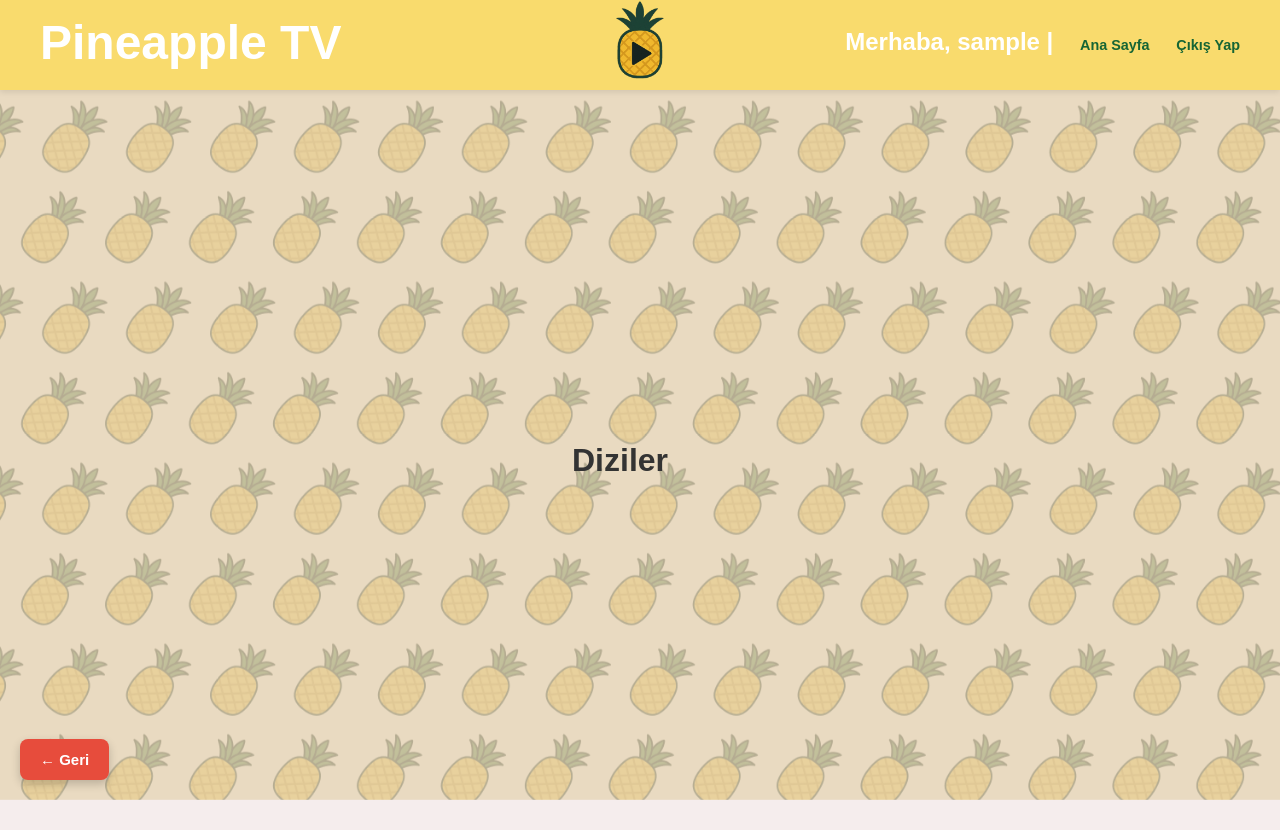
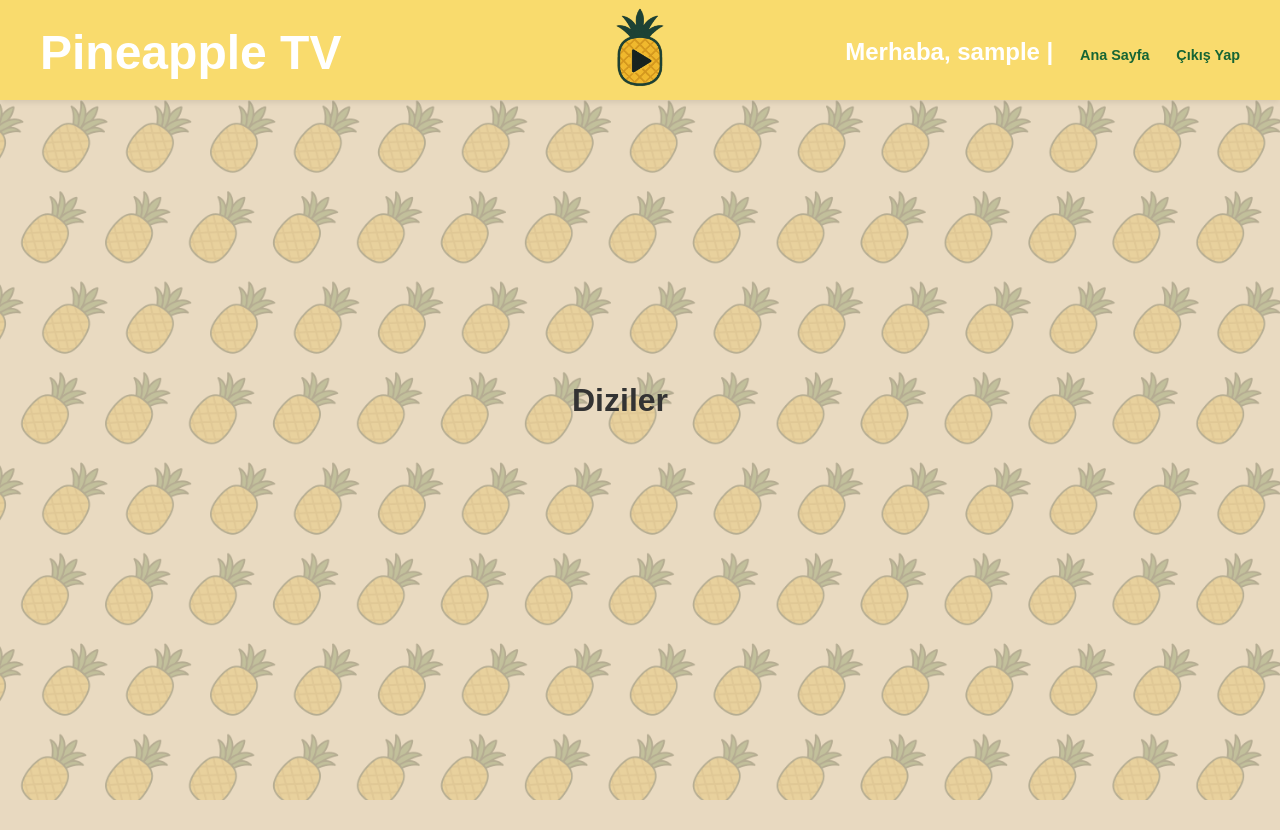
Before and after one commit to pineapple-borek/pineapple_borekTV, a Flask app: page /shows/diziler in a window 1280 px wide. After the commit the page ends 800 px from the top, so only its background shows below. Run offline with Flask 3, Linux system fonts and the light colour scheme; the visitor is signed in with stand-in values (Sample User, id 1).

Commit message:
show.html üzerine
#header ile cliplenme düzeltildi

```diff
--- a/pineappleTV/static/css/style.css
+++ b/pineappleTV/static/css/style.css
@@ -33,20 +33,26 @@
 
 header {
 
+
     background-color: var(--primary-color);
     color: white;
     width: 100%;
-    height: 120px; /* yüksekliği sabit tut */
+    height: 100px; /* yüksekliği sabit tut */
     display: flex;
     justify-content: space-between;
     align-items: center;
-    position:relative;
-    /* padding: 0 20px; */
-    padding: 20px 40px;
+    position:fixed;
+    top: 0;
+    bottom: 30;
+    padding: 0px 40px 20px 40px;
     font-size: 1.5em;
     font-weight: bold;
     box-sizing: border-box;
     box-shadow: 0 2px 6px rgba(0, 0, 0, 0.1);
+    z-index: 25;
+
+    margin-top: 0px;
+    float:inline-start;
 }
 
 .left-content,
@@ -66,6 +72,7 @@
 }
 
 .logo-image {
+    padding-bottom: 25px;
     height: 80px;
     width: auto;
 }
@@ -345,6 +352,8 @@
 
 /* Video Listesi */
 .video-list {
+    top: 52%;
+    position: relative;
     display: flex;
     flex-wrap: wrap;
     gap: 30px;
@@ -369,11 +378,11 @@
 
 
 .thumbnail {
-    width: 100%;
-    height: 120px;
-    object-fit: cover;
+    max-width: 75%;
+    object-fit:cover;
+
     border-radius: 8px;
-    margin-bottom: 10px;
+    margin-bottom: 20px;
 }
 
 .video-link {
--- a/pineappleTV/templates/favorite.html
+++ b/pineappleTV/templates/favorite.html
@@ -21,6 +21,6 @@
             <p class="no-favorites">Henüz hiç favori eklenmedi.</p>
         {% endif %}
     </div>
-    <a href="javascript:history.back()" class="back-button">← Geri</a>
+
 </div>
 {% endblock %}
--- a/pineappleTV/templates/shows.html
+++ b/pineappleTV/templates/shows.html
@@ -13,7 +13,7 @@
 
             </div>
         {% endfor %}
-        <a href="javascript:history.back()" class="back-button">← Geri</a> <!-- button -->
+
     </div>
 
     <style>
--- a/pineappleTV/templates/video.html
+++ b/pineappleTV/templates/video.html
@@ -46,7 +46,7 @@
             {% endfor %}
         </ul>
     </div>
-    <a href="javascript:history.back()" class="back-button">← Geri</a>
+
 </div>
 
 
```
